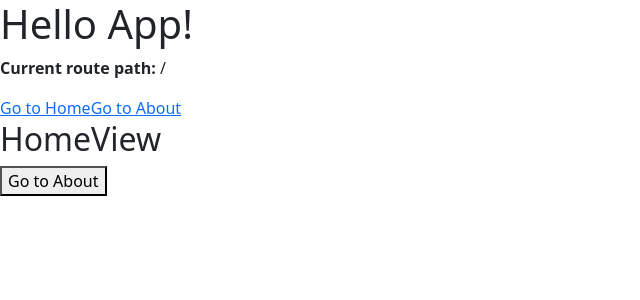
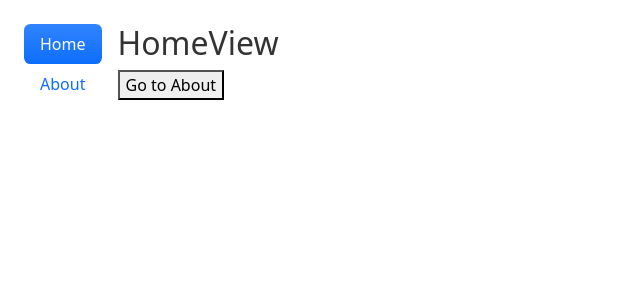
Before and after one commit to gukazma/electron-vue-apps, a Vue app: page / in a window 1280 px wide. Shown: the top 300 px of the page, without its empty margins (0-640 px from the left). Built offline with nearby package versions, Linux system fonts and the light colour scheme.

Commit message:
✨ feat: 添加侧边导航栏

```diff
--- a/src/renderer/src/App.vue
+++ b/src/renderer/src/App.vue
@@ -1,19 +1,17 @@
-<script setup lang="ts">
-import Versions from './components/Versions.vue'
-
-const ipcHandle = (): void => window.electron.ipcRenderer.send('ping')
+<script setup>
 </script>
 
 <template>
-  <h1>Hello App!</h1>
-  <p>
-    <strong>Current route path:</strong> {{ $route.fullPath }}
-  </p>
-  <nav>
-    <RouterLink to="/">Go to Home</RouterLink>
-    <RouterLink to="/about">Go to About</RouterLink>
-  </nav>
-  <main>
-    <RouterView />
-  </main>
+  <div class="d-flex align-items-start">
+    <!-- 垂直导航栏 -->
+    <div class="nav flex-column nav-pills me-3" id="v-pills-tab" role="tablist" aria-orientation="vertical">
+      <router-link to="/" class="nav-link" active-class="active" exact>Home</router-link>
+      <router-link to="/about" class="nav-link" active-class="active">About</router-link>
+    </div>
+
+    <!-- 路由内容区域 -->
+    <div class="flex-grow-1">
+      <router-view></router-view>
+    </div>
+  </div>
 </template>
--- /dev/null
+++ b/src/renderer/src/assets/styles.scss
@@ -0,0 +1,94 @@
+// Override Bootstrap's Sass default variables
+//
+// Nearly all variables in Bootstrap are written with the `!default` flag.
+// This allows you to override the default values of those variables before
+// you import Bootstrap's source Sass files.
+//
+// Overriding the default variable values is the best way to customize your
+// CSS without writing _new_ styles. For example, you can either change
+// `$body-color` or write more CSS that override's Bootstrap's CSS like so:
+// `body { color: red; }`.
+
+
+//
+// Bring in Bootstrap
+//
+
+// Option 1
+//
+// Import all of Bootstrap's CSS
+
+// @import "bootstrap/scss/bootstrap";
+
+// Option 2
+//
+// Place variable overrides first, then import just the styles you need. Note that some stylesheets are required no matter what.
+
+// Toggle global options
+$enable-gradients: true;
+$enable-shadows: true;
+
+$offcanvas-box-shadow: 0 1rem 3rem rgba(0, 0, 0, .175);
+
+// Include functions first
+@import "bootstrap/scss/functions";
+
+// Customize some defaults
+$body-color: #333;
+$body-bg: #fff;
+$border-radius: .4rem;
+$success: #7952b3;
+
+// Required
+@import "bootstrap/scss/variables";
+@import "bootstrap/scss/variables-dark";
+@import "bootstrap/scss/maps";
+@import "bootstrap/scss/mixins";
+@import "bootstrap/scss/utilities";
+@import "bootstrap/scss/root";
+@import "bootstrap/scss/reboot";
+
+@import "bootstrap/scss/type";
+// @import "bootstrap/scss/images";
+@import "bootstrap/scss/containers";
+@import "bootstrap/scss/grid";
+// @import "bootstrap/scss/tables";
+// @import "bootstrap/scss/forms";
+@import "bootstrap/scss/buttons";
+@import "bootstrap/scss/transitions";
+@import "bootstrap/scss/dropdown";
+// @import "bootstrap/scss/button-group";
+@import "bootstrap/scss/nav";
+@import "bootstrap/scss/navbar"; // Requires nav
+// @import "bootstrap/scss/card";
+// @import "bootstrap/scss/breadcrumb";
+// @import "bootstrap/scss/accordion";
+// @import "bootstrap/scss/pagination";
+// @import "bootstrap/scss/badge";
+// @import "bootstrap/scss/alert";
+// @import "bootstrap/scss/progress";
+// @import "bootstrap/scss/list-group";
+@import "bootstrap/scss/close";
+// @import "bootstrap/scss/toasts";
+@import "bootstrap/scss/modal"; // Requires transitions
+// @import "bootstrap/scss/tooltip";
+@import "bootstrap/scss/popover";
+// @import "bootstrap/scss/carousel";
+// @import "bootstrap/scss/spinners";
+@import "bootstrap/scss/offcanvas"; // Requires transitions
+// @import "bootstrap/scss/placeholders";
+
+// Helpers
+// @import "bootstrap/scss/helpers";
+
+// Utilities
+@import "bootstrap/scss/utilities/api";
+
+
+//
+// Custom styles
+//
+
+body {
+  padding: 1.5rem;
+}
--- a/src/renderer/src/main.ts
+++ b/src/renderer/src/main.ts
@@ -1,7 +1,8 @@
 // import './assets/main.css'
 import { createApp } from 'vue'
 import App from './App.vue'
-import 'bootstrap/dist/css/bootstrap.min.css';
+// import 'bootstrap/dist/css/bootstrap.min.css';
 import router from './router'
+import './assets/styles.scss'
 
 createApp(App).use(router).mount('#app')
```
